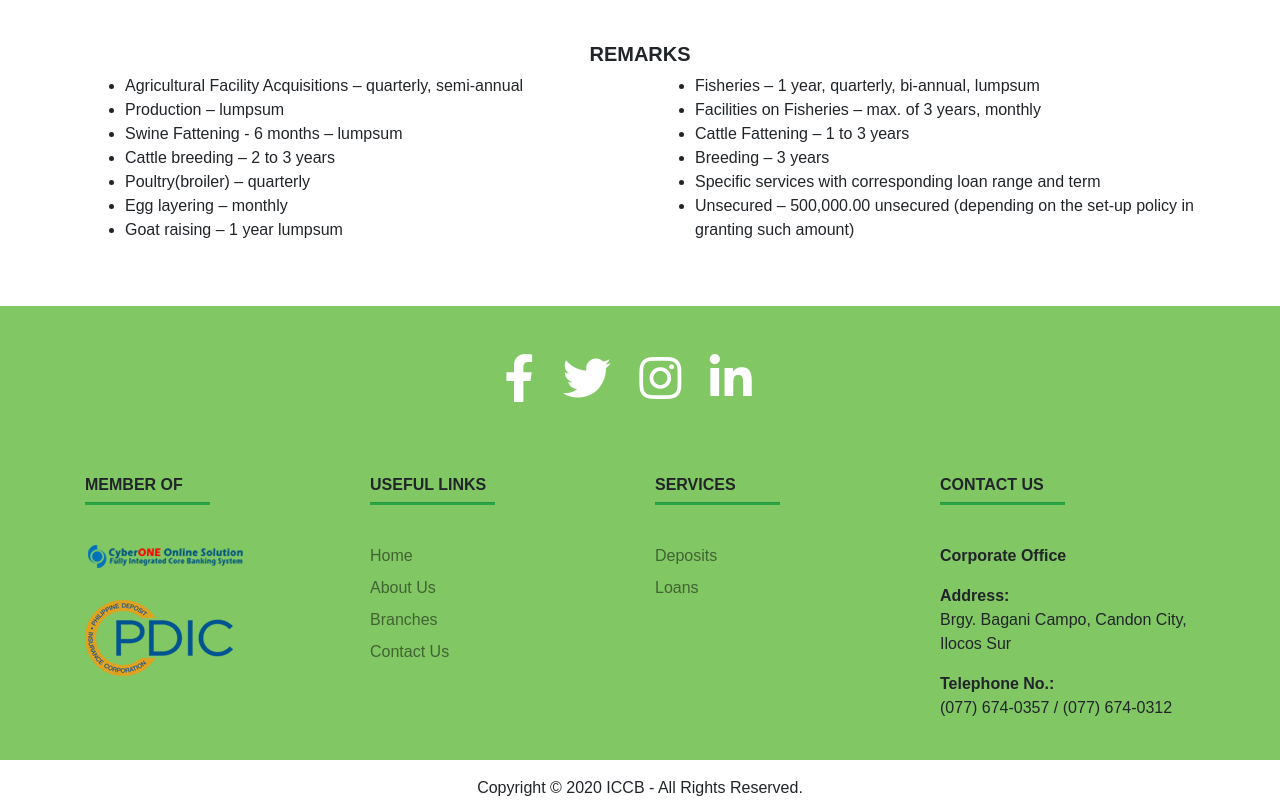
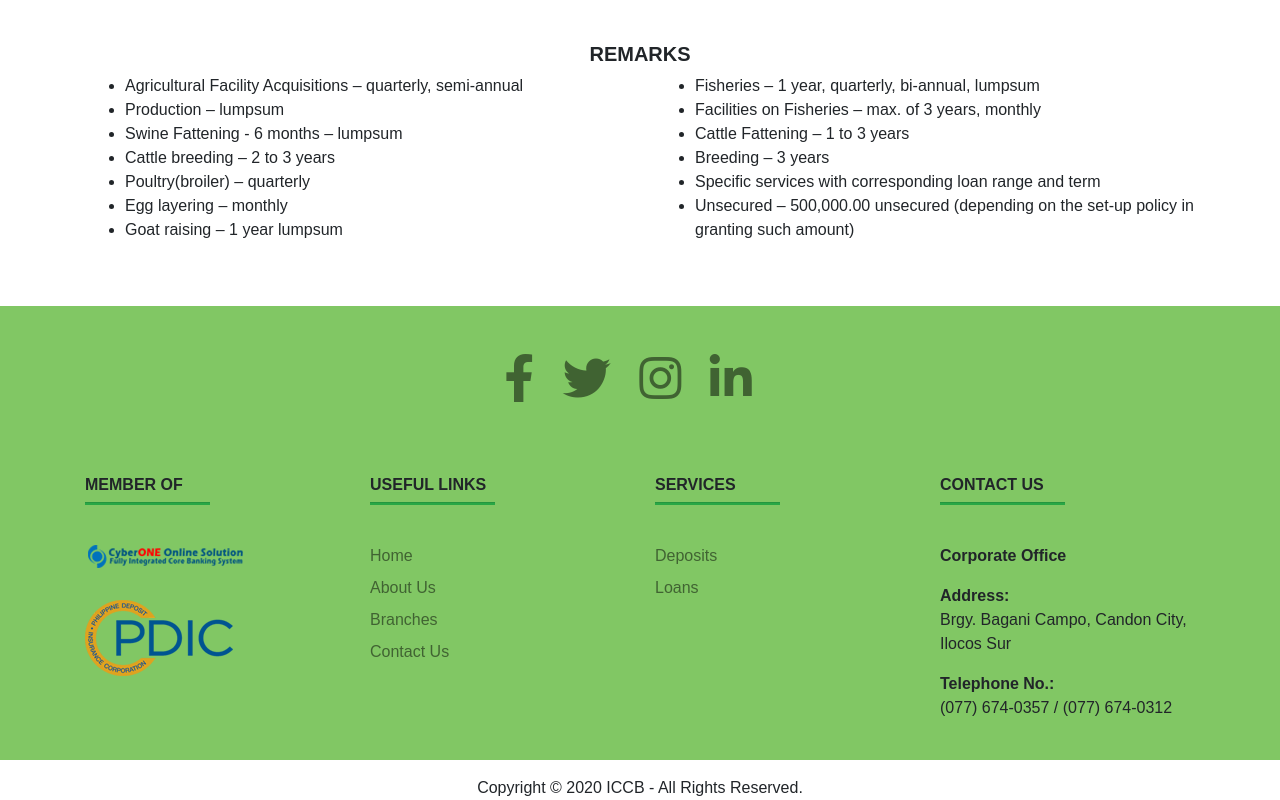
Before and after one commit to ryliezachary/iccb, a plain HTML site: page loans/agriculture.html in a window 1280 px wide. Shown: the part 836-1636 px from the top of the page. Drawn offline with nearby package versions, Linux system fonts and the light colour scheme.

Commit message:
changed fab color

```diff
--- a/loans/agriculture.html
+++ b/loans/agriculture.html
@@ -232,11 +232,11 @@
                 <div class="col-md-12 text-center mt-4">
                     <a href="#" class="white-text">
                         <a href="https://www.facebook.com/Ilocos-Consolidated-Cooperative-Bank-Main-Office-239225449831807">
-                            <i class="fab fa-facebook-f fa-3x text-white mr-4"></i>
+                            <i class="fab fa-facebook-f fa-3x mr-4"></i>
                         </a>
-                        <a href="#"><i class="fab fa-twitter fa-3x text-white mr-4"></i></a>
-                        <a href="#"><i class="fab fa-instagram fa-3x text-white mr-4"></i></a>
-                        <a href="#"><i class="fab fa-linkedin-in fa-3x text-white mr-4"></i></a>
+                        <a href="#"><i class="fab fa-twitter fa-3x mr-4"></i></a>
+                        <a href="#"><i class="fab fa-instagram fa-3x mr-4"></i></a>
+                        <a href="#"><i class="fab fa-linkedin-in fa-3x mr-4"></i></a>
                       </a>
                 </div>
             </div>
```
Also changed, not shown: loans/commercial.html (+4 -4 lines), loans/coop.html (+4 -4 lines), loans/fringe.html (+4 -4 lines), loans/holdout.html (+4 -4 lines), loans/housing.html (+4 -4 lines), loans/industrial.html (+4 -4 lines), loans/loans.html (+4 -4 lines), loans/ofw.html (+4 -4 lines), loans/other.html (+4 -4 lines), loans/pension.html (+4 -4 lines), loans/salary.html (+4 -4 lines), loans/special.html (+4 -4 lines).
